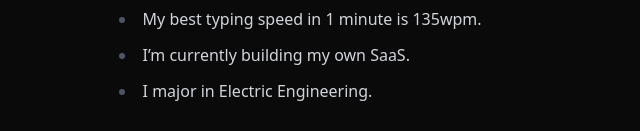
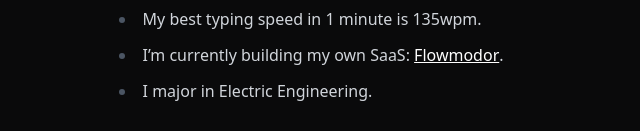
Before and after one commit to m4xshen/m4xshen.dev, an Astro site: page /about in a window 1280 px wide. Shown: the part 1004-1135 px from the top of the page, without its empty margins (232-872 px from the left). Built offline with nearby package versions, Linux system fonts and the light colour scheme; Astro itself is replaced by a stand-in of ours.

Commit message:
feat: update about page

```diff
--- a/src/pages/about.md
+++ b/src/pages/about.md
@@ -23,7 +23,7 @@ Hi, I'm Max Shen, an open source developer and generative artist from Taiwan. I
 
 - I like to [customize my desktop](https://github.com/m4xshen/dotfiles).
 - My best typing speed in 1 minute is 135wpm.
-- I'm currently building my own SaaS.
+- I'm currently building my own SaaS: [Flowmodor](https://flowmodor.com).
 - I major in Electric Engineering.
 
 ## Tools
```
